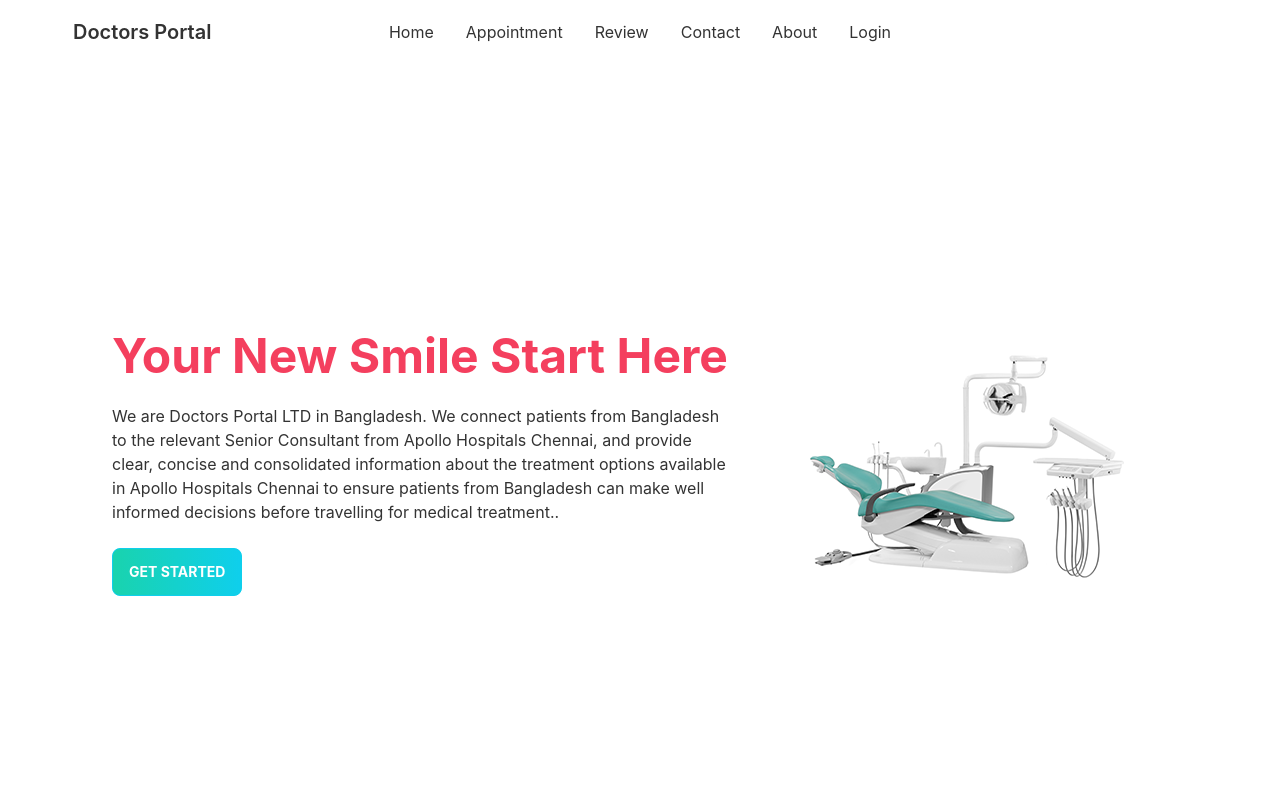
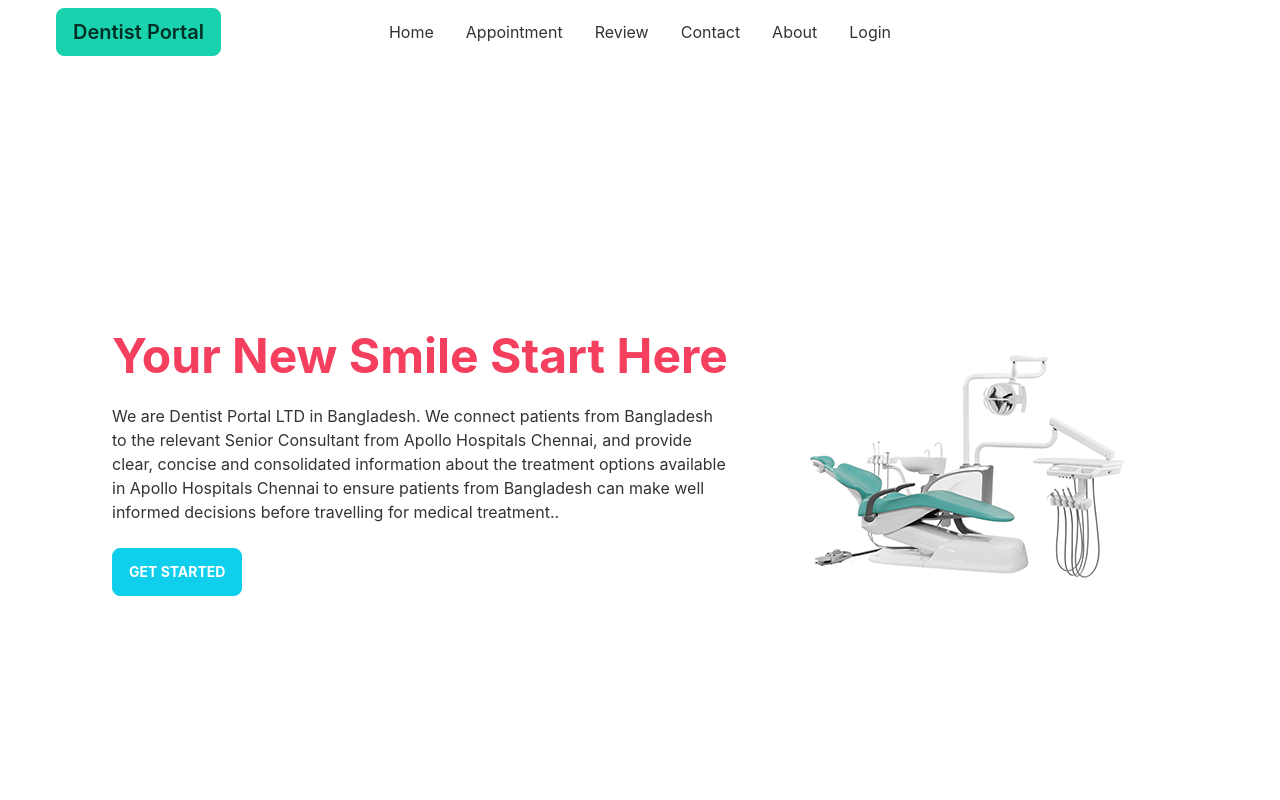
Before and after one commit to 404Bappy/doctors-portal-client, a React (Create React App) app: page / in a window 1280 px wide. Shown: the top 800 px of the page. Built offline with nearby package versions, Linux system fonts and the light colour scheme; no server answers.

Commit message:
first commit

```diff
--- a/src/App.css
+++ b/src/App.css
@@ -25,7 +25,7 @@
 }
 
 .App-link {
-  color: #61dafb;
+  color: #f05840;
 }
 
 @keyframes App-logo-spin {
--- a/src/Pages/Home/Banner.js
+++ b/src/Pages/Home/Banner.js
@@ -8,8 +8,8 @@
                 <img src={chair} className="max-w-lg shadow-3xl" />
                 <div>
                     <h1 className="text-5xl font-bold text-rose-500">Your New Smile Start Here</h1>
-                    <p className="py-6">We are Doctors Portal LTD in Bangladesh. We connect patients from Bangladesh to the relevant Senior Consultant from Apollo Hospitals Chennai, and provide clear, concise and consolidated information about the treatment options available in Apollo Hospitals Chennai to ensure patients from Bangladesh can make well informed decisions before travelling for medical treatment..</p>
-                    <button className="btn btn-primary uppercase text-white font-bold bg-gradient-to-r from-secondary to-primary">Get Started</button>
+                    <p className="py-6">We are Dentist Portal LTD in Bangladesh. We connect patients from Bangladesh to the relevant Senior Consultant from Apollo Hospitals Chennai, and provide clear, concise and consolidated information about the treatment options available in Apollo Hospitals Chennai to ensure patients from Bangladesh can make well informed decisions before travelling for medical treatment..</p>
+                    <button className="btn btn-primary text-rose-500 uppercase text-white font-bold bg-gradien-to- from-secondar to-primar">Get Started</button>
                 </div>
             </div>
         </div>
--- a/src/Pages/Shared/Navbar.js
+++ b/src/Pages/Shared/Navbar.js
@@ -35,7 +35,7 @@
                         {menuItems}
                     </ul>
                 </div>
-                <a className="btn btn-ghost normal-case text-xl">Doctors Portal</a>
+                <a className="btn btn-secondary normal-case text-xl">Dentist Portal</a>
             </div>
             <div className="navbar-center hidden lg:flex">
                 <ul className="menu menu-horizontal px-1">
```
